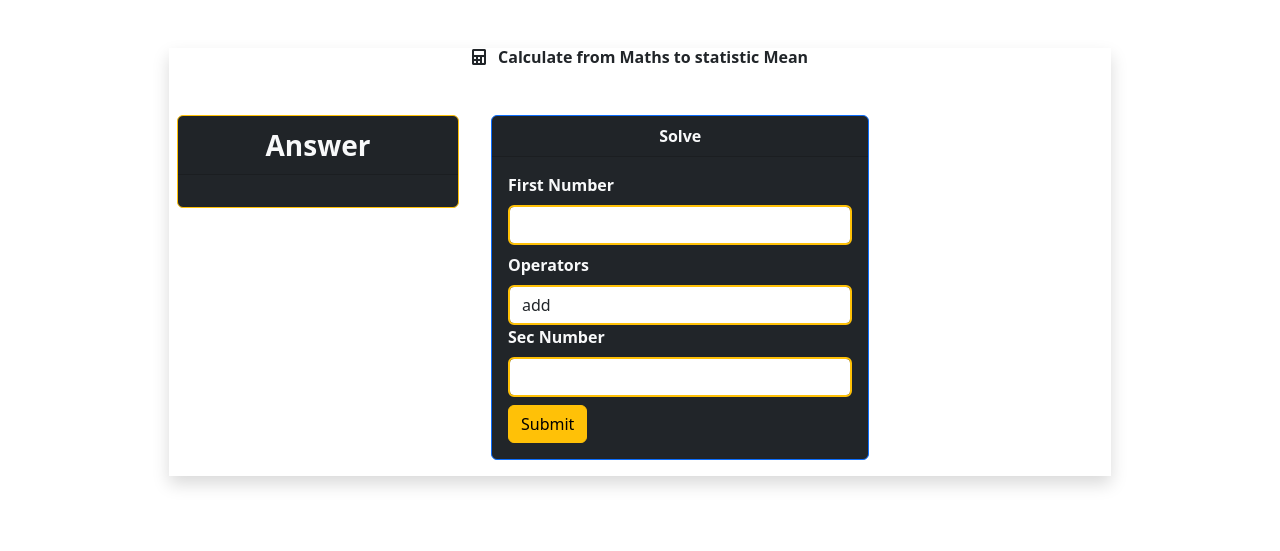
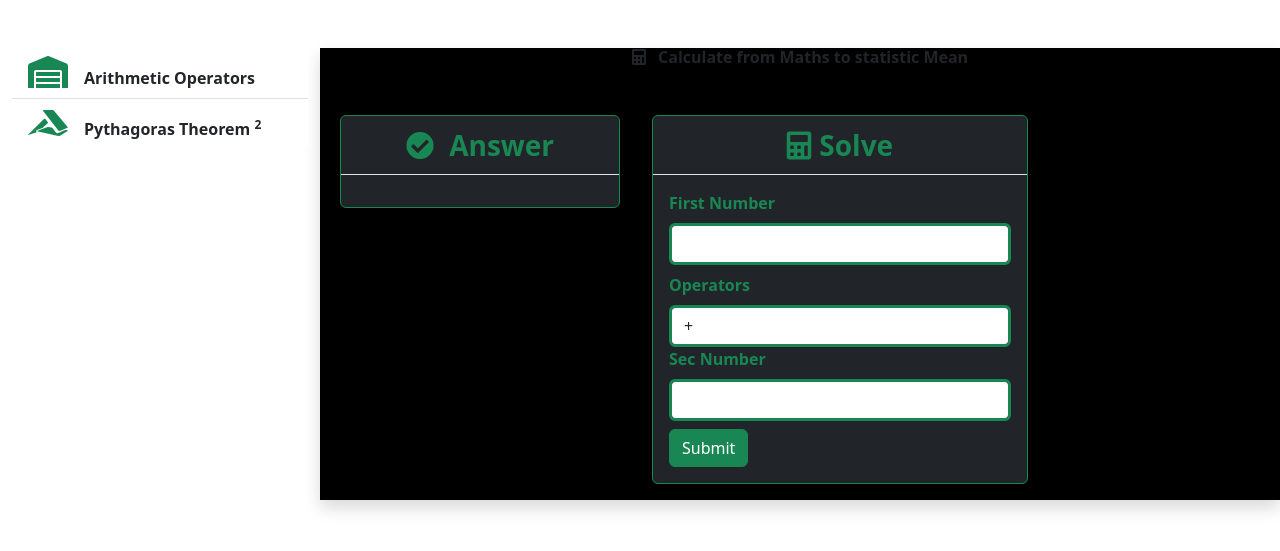
Before and after one commit to Buharilife01/inheritancework, a PHP site: page / in a window 1280 px wide. Shown: the top 551 px of the page. Run offline with PHP 8.4, Linux system fonts and the light colour scheme.

Commit message:
Added a side Bar for both index and pytha page and made it beautiful with icons

```diff
--- a/asetholder/css/maths.css
+++ b/asetholder/css/maths.css
@@ -8,7 +8,6 @@ body {
 /* pythagoria */
 
      .angle {
-
          clip-path: polygon(0% 100%, 100% 100%, 0 0);
          width: 150px;
          height: 180px;
@@ -18,35 +17,7 @@ body {
          left: 110px;
      }
 
-        .smallc {
-            width: 20%;
-            position: absolute;
-            background-color: wheat;
-            top: 130px;
-            left: 240px;
-        }
-
-
-
-        .smalla {
-            width: 20%;
-            position: absolute;
-            top: 130px;
-            left: 20px;
-            background-color: wheat;
-        }
-
-        .smallb {
-            width: 20%;
-            position: absolute;
-            background-color: wheat;
-            top: 260px;
-            left: 140px;
-
-        }
 
 /* calculator holder solve */
 
-
-
 /* calculator holder solve */
--- a/view/index.php
+++ b/view/index.php
@@ -33,17 +33,31 @@ if ($_SERVER['REQUEST_METHOD'] == "POST") {
 
         <div class="row">
             <div class=" col-lg-12 col-sm-12 col-md-6 ">
+                <div class="row">
                     <div class="col-lg-3 ">
+                        <div class="list-group list-group-flush mt-5 ">
+                            <a href="index.php" class="list-group-item list-group-item-action fw-bold ">
+                                <i class=" fas fa-warehouse text-success me-3 fa-2x"></i>Arithmetic Operators
+                            </a>
+                            <a href="pythaview.php" class="list-group-item list-group-item-action fw-bold">
+                                <i class="fab fa-accusoft  fa-2x me-3 text-success "></i>Pythagoras Theorem
+                                <sup class="fw-bold">2</sup>
+                            </a>
+
 
                         </div>
-                <div class="col-lg-9 shadow mt-5 mx-auto">
+
+                    </div>
+                    <div class="col-lg-9 shadow  bg-black mt-5 mx-auto">
                         <div class="row">
-                        <h6 class=" fw-bold  text-center mb-5 "><i class="me-2 fa fa-calculator "></i> Calculate from
+                            <h6 class=" fw-bold  text-center mb-5 "><i class="me-2 fa fa-calculator "></i> Calculate
+                                from
                                 Maths to statistic Mean</h6>
                             <div class="col-lg-4 mb-3">
 
-                            <div class="card border-warning mb-3 bg-dark mx-2">
-                                <div class="card-header text-light  text-center fw-bold fs-3">Answer</div>
+                                <div class="card border-success mb-3 bg-dark mx-2">
+                                    <div class="card-header text-success  text-center fw-bold fs-3 border-bottom"> <i class="fa fa-check-circle me-2 text-success"> </i> Answer
+                                    </div>
                                     <div class="card-body text-light">
                                         <?php
 
@@ -93,27 +107,28 @@ if ($_SERVER['REQUEST_METHOD'] == "POST") {
                                 </div>
                             </div>
                             <div class="col-lg-5">
-                            <div class="card border-primary  bg-dark mb-3"">
-                                <div class=" card-header text-light fw-bold text-center fs-">Solve</div>
-                            <div class="card-body text-light fw-bold">
+                                <div class="card border-success  bg-dark mb-3"">
+                                <div class=" card-header text-success fw-bold text-center fs-3 border-bottom "><i class=" fa fa-calculator me-2 text-success"></i>Solve</div>
+                                <div class=" card-body text-light fw-bold">
 
                                     <form action="" method="post">
 
-                                    <label for="number" class="mb-2"> First Number</label>
+                                        <label for="number" class="mb-2 text-success"> First Number</label>
                                         <input type="number" name="num_one"
-                                        class="form-control border-2 border-warning mb-2">
-                                    <label class="mb-2">Operators</label>
-                                    <select name="operator" class="form-control border-warning border-2" id=""> Operator
-                                        <option value="+"> add</option>
-                                        <option value="-"> -</option>
+                                            class="form-control border-3 border-success mb-2">
+                                        <label class="mb-2 text-success">Operators</label>
+                                        <select name="operator" class="form-control border-success border-3 " id="">
+                                            Operator
+                                            <option value="+"> + </option>
+                                            <option value="-"> - </option>
                                             <option value="/"> /</option>
                                             <option value="*"> *</option>
                                             <option value="mean"> Mean</option>
                                         </select>
-                                    <label for="" class="mb-2"> Sec Number</label>
+                                        <label for="" class="mb-2 text-success"> Sec Number</label>
                                         <input type="number" name="num_two"
-                                        class="form-control border-2 border-warning mb-2">
-                                    <button type="submit" name="submit" class="btn btn-warning">
+                                            class="form-control border-3 border-success mb-2">
+                                        <button type="submit" name="submit" class="btn btn-success">
                                             Submit
                                         </button>
                                         <strong></strong>
```
Also changed, not shown: view/pythaview.php (+60 -16 lines). Lines whose indentation alone changed are shown as unchanged.
